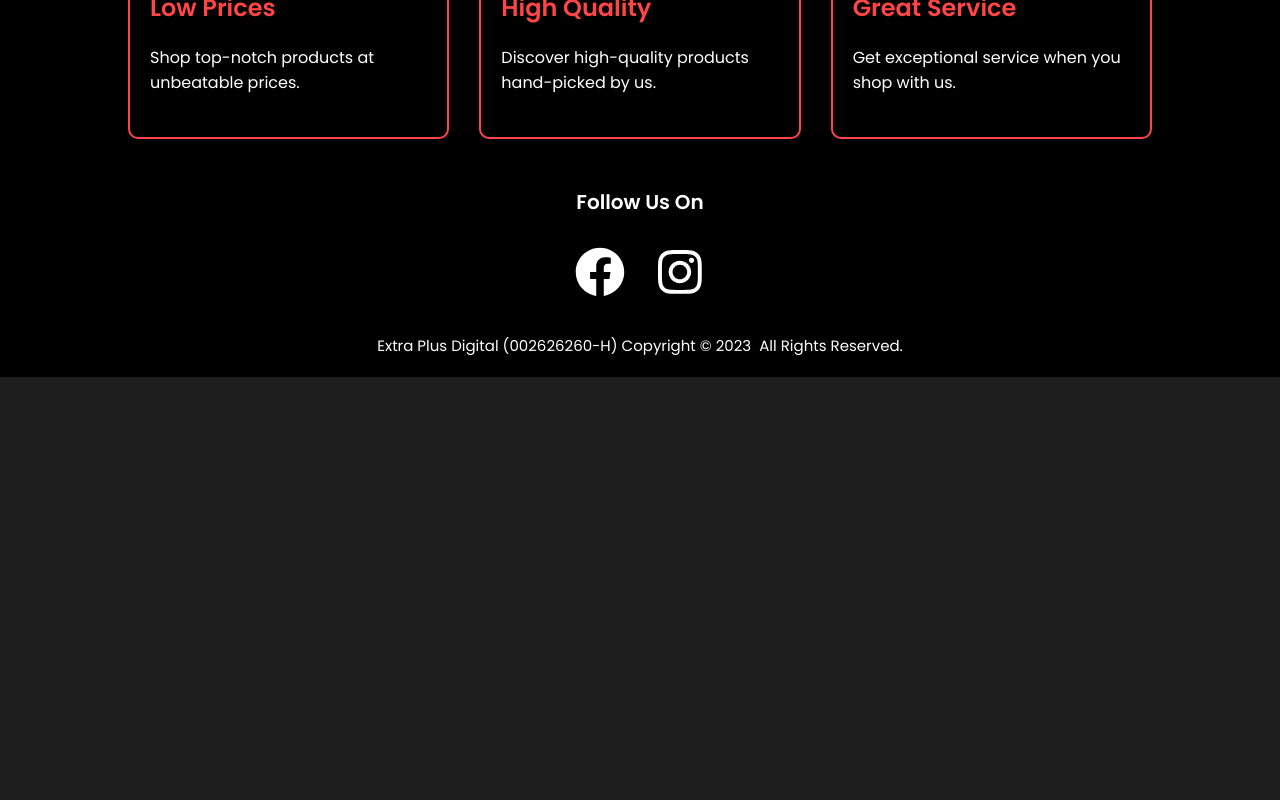
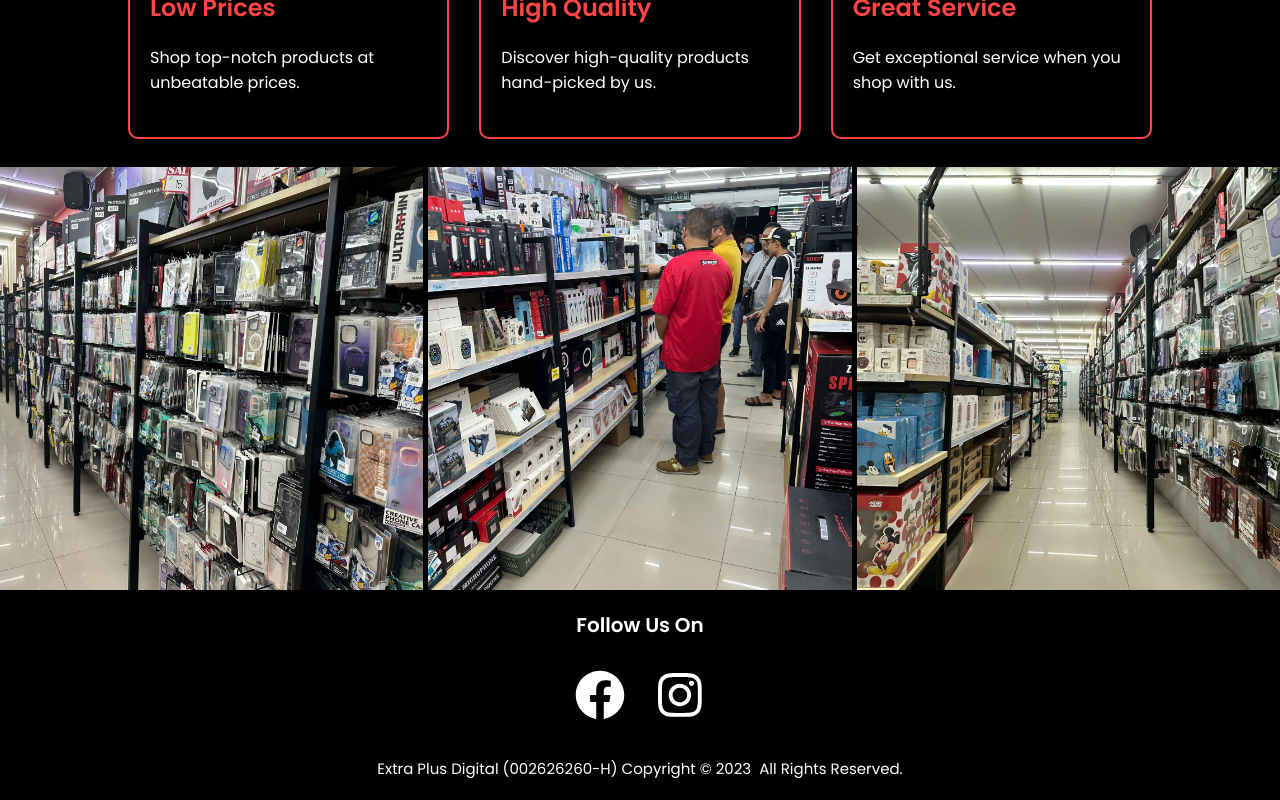
Before and after one commit to Sodiumchloridy/superhero-gadget, a Next.js app: page /about-us in a window 1280 px wide. Shown: the part 1727-2527 px from the top of the page. Before the commit the page ends 2104 px from the top, so only its background shows below. Built offline with nearby package versions, Linux system fonts and the light colour scheme.

Commit message:
updated files

```diff
--- a/app/about-us/about-us.css
+++ b/app/about-us/about-us.css
@@ -185,3 +185,53 @@
         height: auto;
     }
 }
+
+/* Picture Grid */
+.about-us .picture-grid {
+    width: 100%;
+    height: auto;
+    display: grid;
+    grid-template-columns: 1fr 1fr 1fr;
+    grid-template-rows: none;
+    background-color: #000;
+    column-gap: 5px;
+}
+
+@media (max-width: 768px) {
+    .about-us .picture-grid {
+        grid-template-columns: none;
+        grid-template-rows: 1fr;
+    }
+
+    #picture-1 {
+        display: none;
+    }
+
+    #picture-3 {
+        display: none;
+    }
+}
+
+.about-us .picture-grid .picture {
+    width: 100%;
+    aspect-ratio: 1/1;
+    background-size: cover;
+    background-position: center;
+    background-repeat: no-repeat;
+}
+
+.about-us .picture-grid .picture:hover {
+    background-size: contain;
+}
+
+#picture-1{
+    background-image: url('/images/store-1.webp');
+}
+
+#picture-2{
+    background-image: url('/images/store-2.webp');
+}
+
+#picture-3{
+    background-image: url('/images/store-3.webp');
+}
--- a/app/about-us/page.tsx
+++ b/app/about-us/page.tsx
@@ -102,10 +102,10 @@ export default function AboutUs(){
                         </div>
                     </div>
                 </div>
-                <div className="grid">
-                    <div id='item-1'></div>
-                    <div id='item-2'></div>
-                    <div id='item-3'></div>
+                <div className="picture-grid">
+                    <div id='picture-1' className='picture'></div>
+                    <div id='picture-2' className='picture'></div>
+                    <div id='picture-3' className='picture'></div>
                 </div>
             </main>
         </PageWrapper>
```
